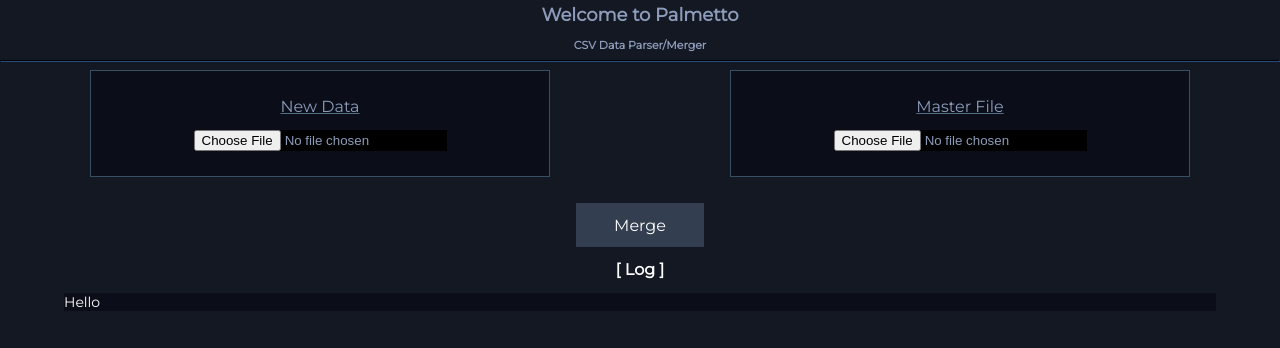
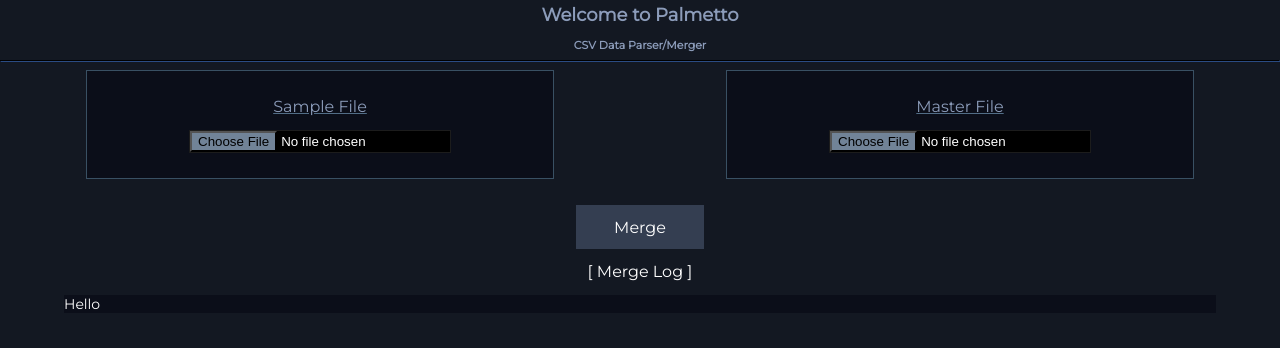
Before and after one commit to dclechok/palmetto, a React (Create React App) app: page / in a window 1280 px wide. Shown: the top 348 px of the page. Built offline with nearby package versions, Linux system fonts and the light colour scheme.

Commit message:
building out validation for csv inputs, and adjusting UI

```diff
--- a/src/App.css
+++ b/src/App.css
@@ -28,6 +28,7 @@
   padding: 0;
   text-align: center;
   color: white;
+  font-weight: 200;
 }
 
 h5{
@@ -58,8 +59,19 @@
   background-color: black;
   margin-top: 14px;
   width: 100%;
+  color: white
 }
 
+.csv-input::-webkit-file-upload-button{
+  background-color: rgb(113, 131, 151);
+  color: rgb(0, 0, 0);
+  -webkit-app-region: no-drag; /* buttons are not useable if drag is enabled on body*/
+}
+
+.csv-input::-webkit-file-upload-button:active, button:target{
+  background-color: white;
+}
+input[type=file] { width: 260px; border: 1px solid rgb(28, 28, 28); }
 .merge-button-container{
   display: flex;
   justify-content: center;
--- a/src/App.js
+++ b/src/App.js
@@ -10,7 +10,7 @@
       </header>
       <hr />
       <Inputs />
-      <h4>[ Log ]</h4>
+      <h4>[ Merge Log ]</h4>
       <section>
         <p>Hello</p>
       </section>
--- a/src/Inputs.js
+++ b/src/Inputs.js
@@ -1,4 +1,6 @@
 import { useState } from 'react';
+
+import validateInputs from './validation/validateInputs';
 
 function Inputs() {
   const [selectedSampleFile, setSelectedSampleFile] = useState();
@@ -9,22 +11,29 @@
     id === 'sample-file' ? setSelectedSampleFile(e.target.files) : setSelectedMasterFile(e.target.files);
   };
 
-  console.log(selectedMasterFile, selectedSampleFile)
+  const handleClick = (e) => {
+    //validate there are two files and they are CSV format
+    //validate headers
+    //if headers and inputs are valid - validate
+    e.preventDefault();
+    validateInputs(selectedSampleFile, selectedMasterFile)
+  };
+
   return (
     <div>
     <div className="main-display-container">
       <div className="input-container">
-        <label htmlFor='sample-file'>New Data</label>
+        <label htmlFor='sample-file'>Sample File</label>
         <br />
-        <input type="file" name="new-csv" id="sample-file" accept=".csv" onChange={handleChange} />
+        <input className="csv-input" type="file" name="new-csv" id="sample-file" accept=".csv" onChange={handleChange} />
       </div>
       <div className="input-container">
         <label htmlFor='master-file'>Master File</label>
         <br />
-        <input type="file" name="master-csv" id="master-file" accept=".csv" onChange={handleChange} />
+        <input className="csv-input" type="file" name="master-csv" id="master-file" accept=".csv" onChange={handleChange} />
       </div>
     </div>
-    <div className='merge-button-container'><button>Merge</button></div>
+    <div className='merge-button-container'><button onClick={handleClick} >Merge</button></div>
     </div>
   );
 }
--- /dev/null
+++ b/src/validation/validateInputs.js
@@ -0,0 +1,7 @@
+function validateInputs(sampleFile, masterFile){
+    //both sample files must exist
+    if(!sampleFile || !masterFile) return window.alert('You must select a Sample File AND Master File to merge!');
+    if(sampleFile[0].type !== "text/csv" || masterFile[0].type !== "text/csv") return window.alert('Both of your files must be .CSV filetype!');
+}
+
+export default validateInputs;
```
